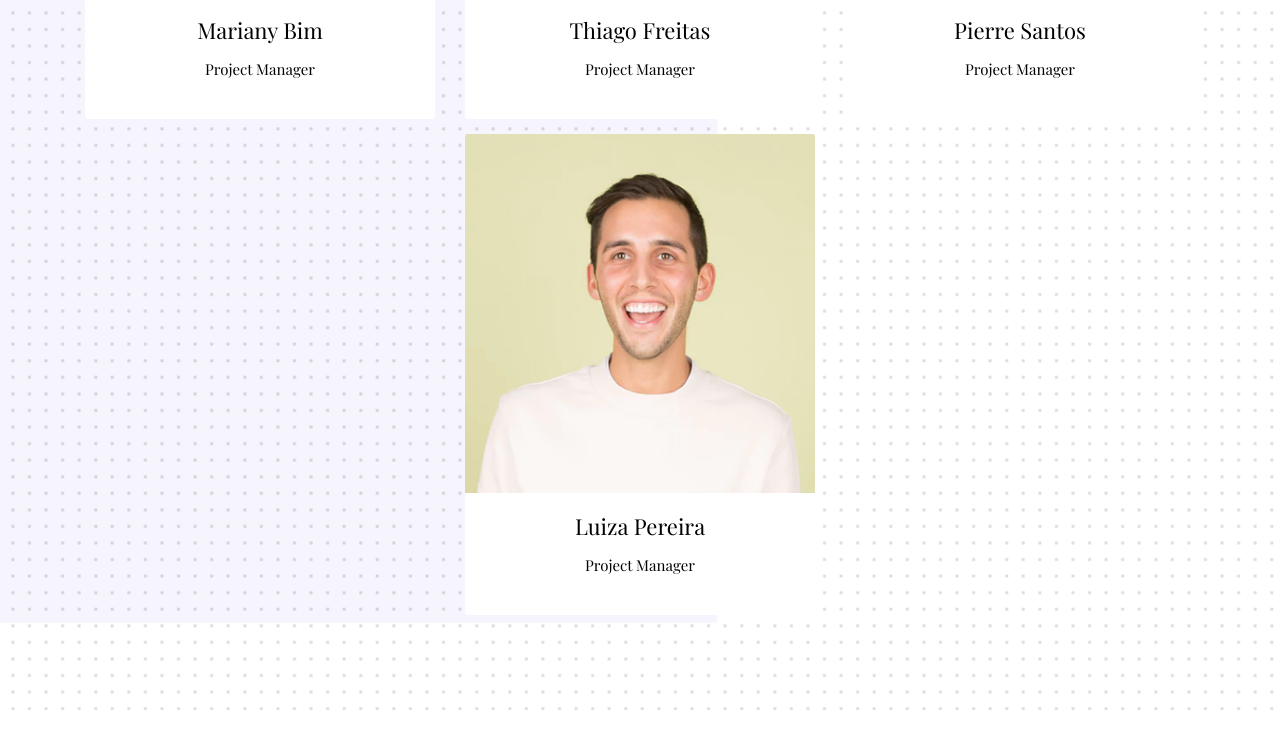
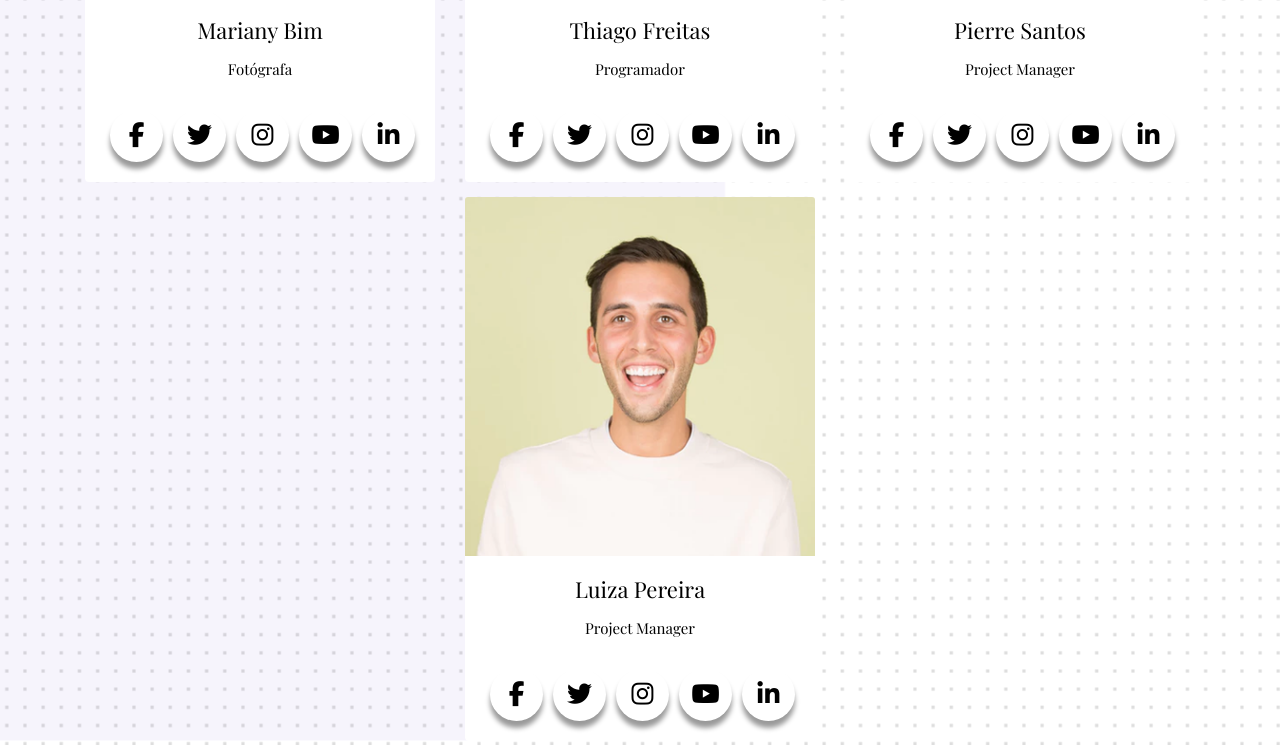
Before and after one commit to PiThiLuMa/Livro-digital, a plain HTML site: page about.html in a window 1280 px wide. Shown: the part 2153-2898 px from the top of the page. Drawn offline with nearby package versions, Linux system fonts and the light colour scheme.

Commit message:
1° versão livro digital

```diff
--- a/about.html
+++ b/about.html
@@ -16,6 +16,10 @@
   <link rel="stylesheet" href="plugins/slick/slick.css">
   <!-- themefy-icon -->
   <link rel="stylesheet" href="plugins/themify-icons/themify-icons.css">
+
+  <!-- link social media-->
+  <script src="https://use.fontawesome.com/d1341f9b7a.js"></script>
+  <link rel="stylesheet" type="text/css" href="https://strackpath.bootstrapcdn.com/font-awesome/4.7.0/css/font-awesome.min.css">
 
   <!-- Main Stylesheet -->
   <link href="css/style.css" rel="stylesheet">
@@ -145,7 +149,16 @@
           <img src="images/team/mary.jpg" class="card-img-top">
           <div class="card-body">
             <h4 class="card-title">Mariany Bim</h4>
-            <p class="text-light-2 font-secondary">Project Manager</p>
+            <p class="text-light-2 font-secondary">Fotógrafa</p>
+            <div class="social-menu">
+              <ul>
+                <li><a href=""><i class="fa fa-facebook"></i></a></li>
+                <li><a href=""><i class="fa fa-twitter"></i></a></li>
+                <li><a href=""><i class="fa fa-instagram"></i></a></li>
+                <li><a href=""><i class="fa fa-youtube"></i></a></li>
+                <li><a href=""><i class="fa fa-linkedin"></i></a></li>
+              </ul>
+            </div>
           </div>
         </div>
       </div>
@@ -154,7 +167,16 @@
           <img src="images/team/thiago.jpg" class="card-img-top">
           <div class="card-body">
             <h4 class="card-title">Thiago Freitas</h4>
-            <p class="text-light-2 font-secondary">Project Manager</p>
+            <p class="text-light-2 font-secondary">Programador</p>
+            <div class="social-menu">
+              <ul>
+                <li><a href=""><i class="fa fa-facebook"></i></a></li>
+                <li><a href=""><i class="fa fa-twitter"></i></a></li>
+                <li><a href=""><i class="fa fa-instagram"></i></a></li>
+                <li><a href=""><i class="fa fa-youtube"></i></a></li>
+                <li><a href=""><i class="fa fa-linkedin"></i></a></li>
+              </ul>
+            </div>
           </div>
         </div>
       </div>
@@ -164,6 +186,15 @@
           <div class="card-body">
             <h4 class="card-title">Pierre Santos</h4>
             <p class="text-light-2 font-secondary">Project Manager</p>
+            <div class="social-menu">
+              <ul>
+                <li><a href=""><i class="fa fa-facebook"></i></a></li>
+                <li><a href=""><i class="fa fa-twitter"></i></a></li>
+                <li><a href=""><i class="fa fa-instagram"></i></a></li>
+                <li><a href=""><i class="fa fa-youtube"></i></a></li>
+                <li><a href=""><i class="fa fa-linkedin"></i></a></li>
+              </ul>
+            </div>
           </div>
         </div>
       </div>
@@ -173,6 +204,15 @@
           <div class="card-body">
             <h4 class="card-title">Luiza Pereira</h4>
             <p class="text-light-2 font-secondary">Project Manager</p>
+            <div class="social-menu">
+              <ul>
+                <li><a href=""><i class="fa fa-facebook"></i></a></li>
+                <li><a href=""><i class="fa fa-twitter"></i></a></li>
+                <li><a href=""><i class="fa fa-instagram"></i></a></li>
+                <li><a href=""><i class="fa fa-youtube"></i></a></li>
+                <li><a href=""><i class="fa fa-linkedin"></i></a></li>
+              </ul>
+            </div>
           </div>
         </div>
       </div>
--- a/css/style.css
+++ b/css/style.css
@@ -913,3 +913,113 @@ blockquote {
 }
 
 /*# sourceMappingURL=maps/style.css.map */
+
+
+/* Social media icons */
+
+.social-menu ul {
+  position: relative;
+  bottom: 10%;
+  left: 50%;
+  transform: translate(-50%);
+  padding: 0;
+  padding-top: 10px;
+  margin: 0;
+  display: flex;
+}
+.social-menu ul li {
+  list-style: none;
+  margin: 0 5px;
+}
+.social-menu ul li .fa {
+  color: #000000;
+  font-size: 25px;
+  line-height: 53px;
+  transition: .5s;
+}
+.social-menu ul li .fa:hover {
+  color: #ffffff;
+}
+.social-menu ul li a {
+  position: relative;
+  display: block;
+  width: 53px;
+  height: 53px;
+  border-radius: 50%;
+  background-color: white;
+  text-align: center;
+  transition: 0.5s;
+  transform: translate(0,0px);
+  box-shadow: 0px 7px 5px rgba(0, 0, 0, 0.4);
+}
+.social-menu ul li a:hover {
+  transform: rotate(0deg) skew(0deg) translate(0, -10px);
+}
+.social-menu ul li:nth-child(1) a:hover {
+  background-color: #3b5999;
+}
+.social-menu ul li:nth-child(2) a:hover {
+  background-color: #55acee;
+}
+.social-menu ul li:nth-child(3) a:hover {
+  background-color: #e4405f;
+}
+.social-menu ul li:nth-child(4) a:hover {
+  background-color: #cd201f;
+}
+.social-menu ul li:nth-child(5) a:hover {
+  background-color: #0077B5;
+}
+
+@media (max-width: 1199px) {
+  .social-menu ul li .fa {
+    font-size: 20px;
+    line-height: 40px;
+  }
+
+  .social-menu ul li a {
+    width: 40px;
+    height: 40px;
+  }
+}
+
+@media (max-width: 991px) {
+  .social-menu ul li .fa {
+    font-size: 12.5px;
+    line-height: 25px;
+  }
+
+  .social-menu ul li a {
+    width: 25px;
+    height: 25px;
+  }
+}
+
+@media (max-width: 767px) {
+  .social-menu ul li .fa {
+    font-size: 15px;
+    line-height: 30px;
+  }
+
+  .social-menu ul li a {
+    width: 30px;
+    height: 30px;
+  }
+}
+
+@media (max-width: 575px) {
+  .social-menu ul li .fa {
+    font-size: 25px;
+    line-height: 50px;
+  }
+
+  .social-menu ul li a {
+    width: 50px;
+    height: 50px;
+  }
+  .page-title-alt .bg-shape-6 {
+    display:none;
+  }
+}
+
+/* Social media icons */
```
